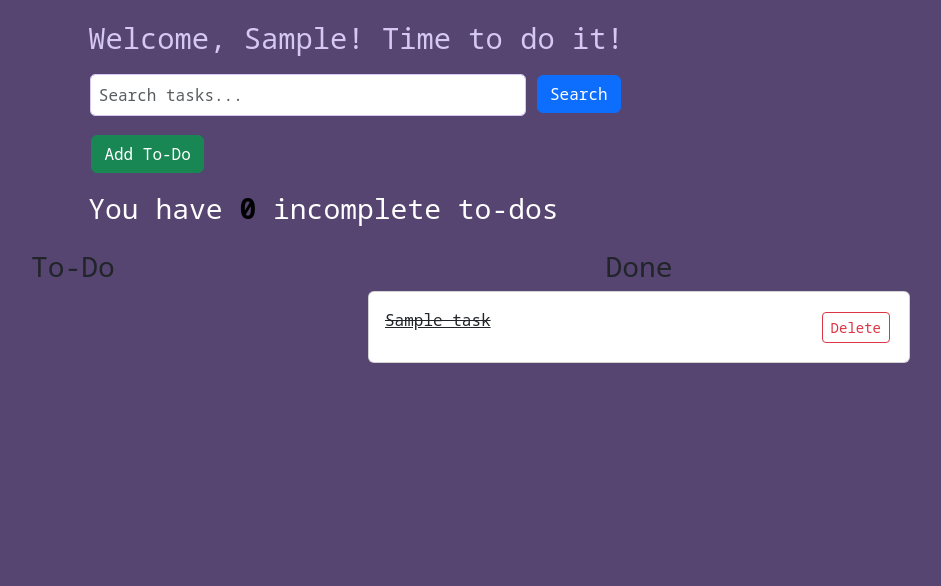
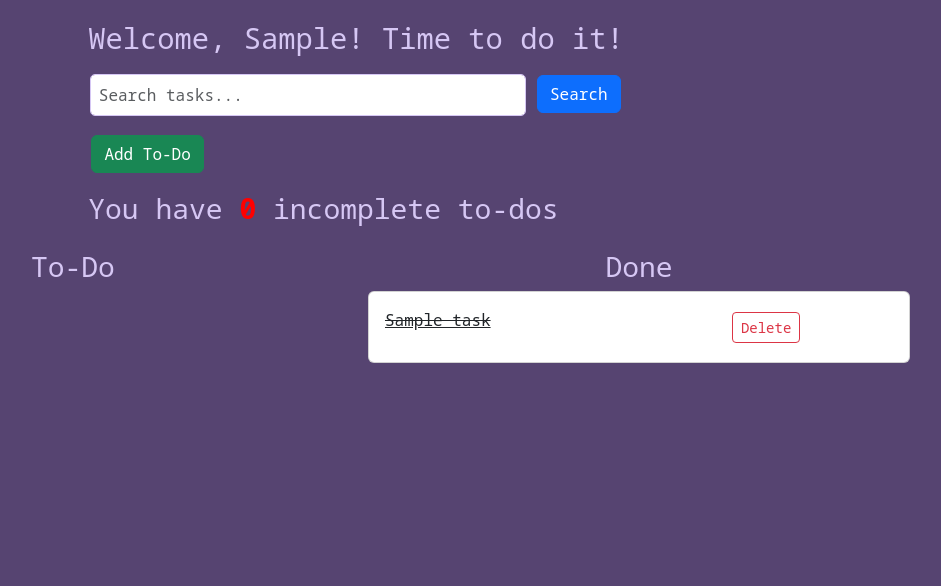
Before and after one commit to craigallendev/to-do-it, a Django app: page / in a window 1280 px wide. Shown: the part 75-661 px from the top of the page, without its empty margins (284-1225 px from the left). Run offline with Django 4.2, Linux system fonts and the light colour scheme; a user stored in the database is signed in; tables that the repository leaves empty hold one stand-in row (values such as "Sample post"); some libraries are stand-ins or nearby versions.

Commit message:
fixed alt on index.html remove some css that was not needed anymore

```diff
--- a/app_main/templates/app_main/index.html
+++ b/app_main/templates/app_main/index.html
@@ -27,7 +27,7 @@
 
                 <!-- Logo -->
                 <a class="navbar-brand" href="#">
-                    <img class="logo" src="{% static 'images/logo.png' %}" alt="Logo">
+                    <img class="logo" src="{% static 'images/logo.png' %}" alt="To Do It Logo">
                 </a>
 
                 <!-- Toggler/collapsible Button -->
@@ -61,7 +61,7 @@
                             <li class="nav-item">
                                 <form method="POST" action="{% url 'logout' %}">
                                     {% csrf_token %}
-                                    <button class="btn">Logout</button>
+                                    <a class="btn">Logout</a>
                                 </form>
                             </li>
                         {% endif %}
--- a/app_main/templates/app_main/task_list.html
+++ b/app_main/templates/app_main/task_list.html
@@ -75,7 +75,7 @@
           </div>
 
           <!-- Action Buttons -->
-          <div class="d-flex justify-content-end w-100">
+          <div class="d-flex justify-content-center w-100">
             <form
               action="{% url 'task-toggle-complete' task.id %}"
               method="post"
@@ -115,7 +115,7 @@
           </div>
 
           <!-- Action Buttons -->
-          <div class="d-flex justify-content-end w-100">
+          <div class="d-flex justify-content-center w-100">
             <a
               class="btn btn-outline-danger btn-sm"
               href="{% url 'task-delete' task.id %}"
--- a/static/css/style.css
+++ b/static/css/style.css
@@ -9,7 +9,7 @@
 /* General body styling */
 body {
     font-family: "Noto Sans Mono", sans-serif;
-    color: #212529;
+    /* color: #212529; */
     background: #564471 !important;
     background-size: cover;
     display: flex;
@@ -33,6 +33,10 @@ h2 {
     font-size: 1.3rem;
     margin-bottom: 0.1rem;
     padding: 0.3rem;
+}
+
+h3 {
+    color: #d6c7f4;
 }
 
 /* Link styling */
@@ -130,26 +134,6 @@ footer {
     cursor: pointer;
 }
 
-/* .to-do-section {
-    display: flex;
-    justify-content: space-between;
-    align-items: center;
-    border: 1px solid #d6c7f4;
-    border-radius: 20px;
-    margin: 5px;
-}
-
-.to-do-title {
-    display: flex;
-    justify-content: center;
-    align-items: center;
-}
-
-.to-do-title a {
-    text-decoration: none;
-    color: #d6c7f4;
-} */
-
 .task-priority {
     width: 60px;
 }
@@ -229,7 +213,7 @@ select:focus {
 }
 
 strong {
-    color: black;
+    color: red !important;
 }
 
 label {
```
